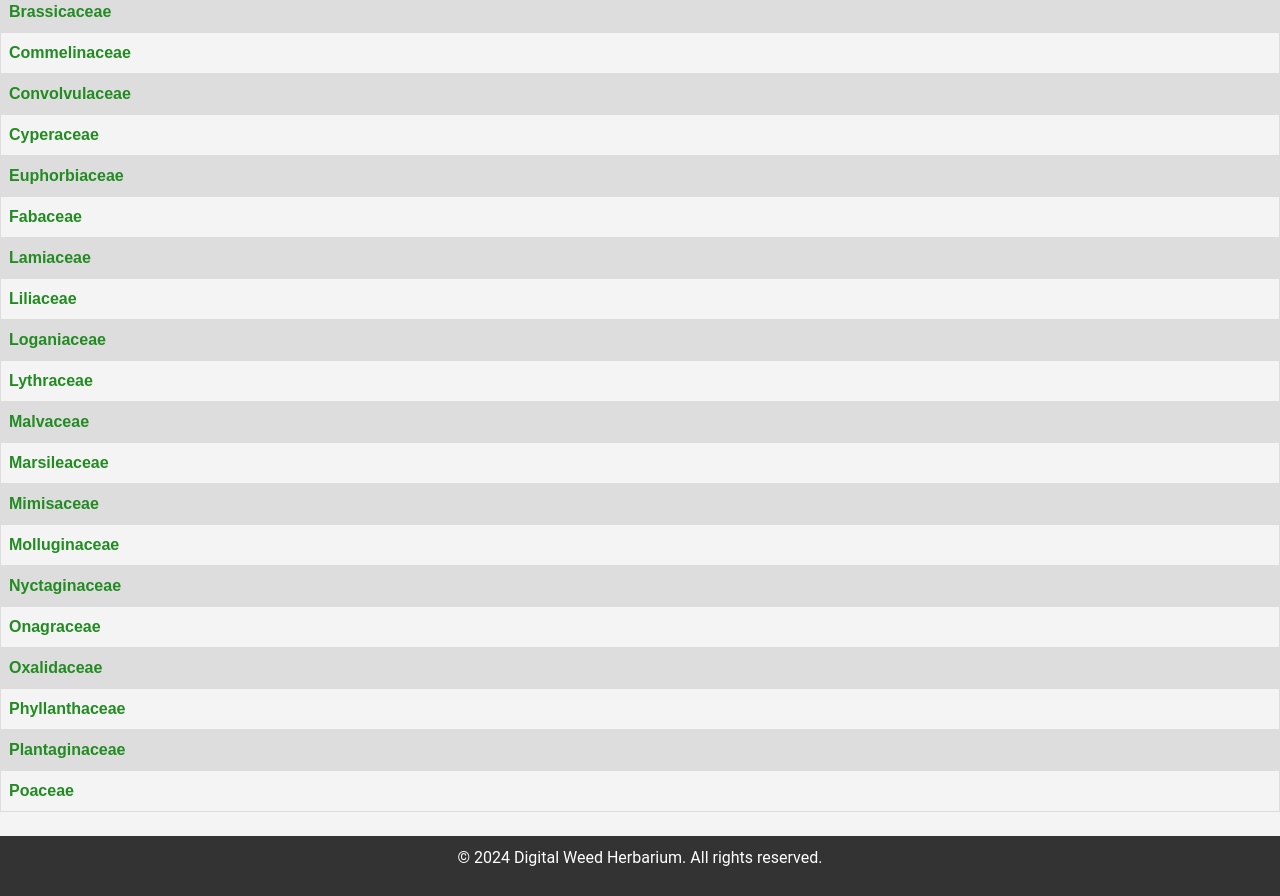
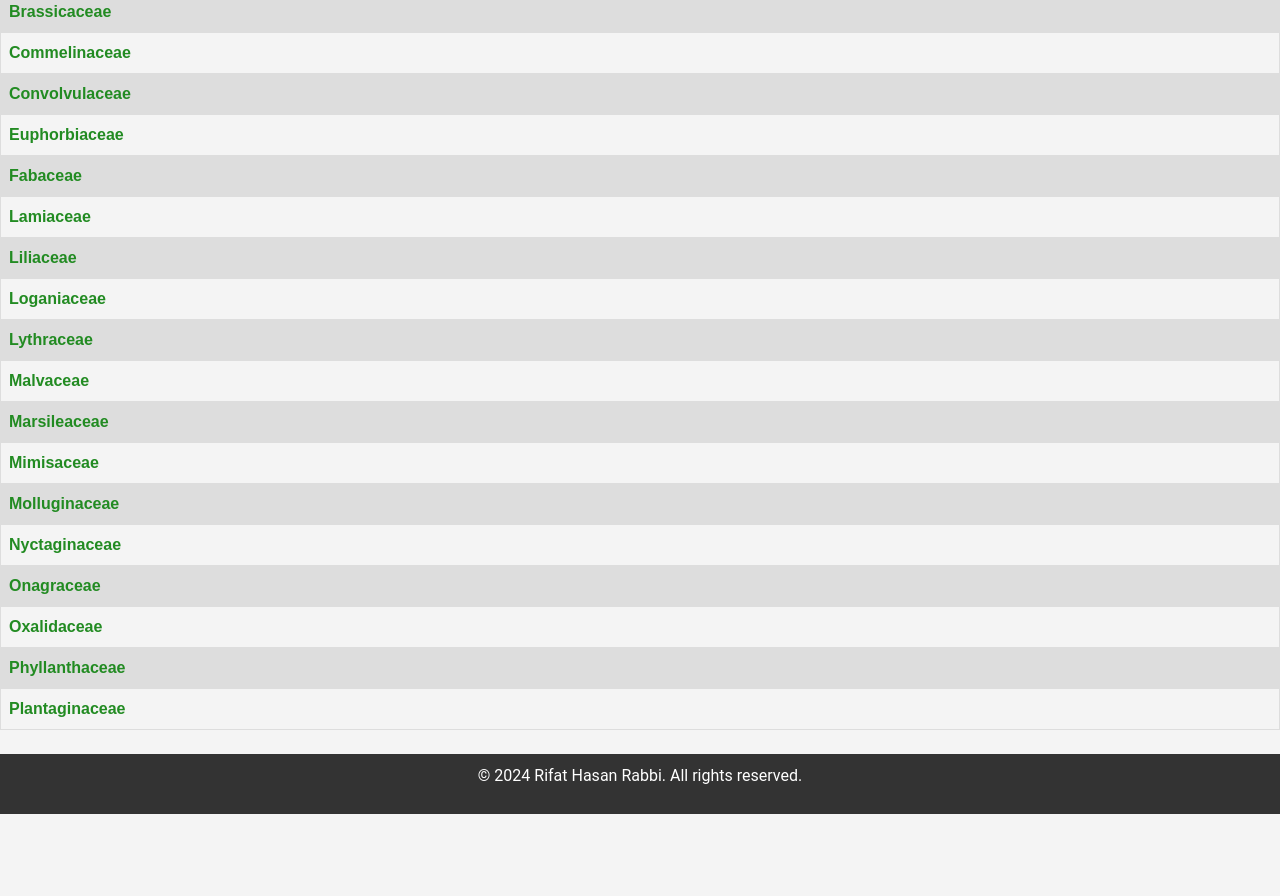
Before and after one commit to rifatishere18/Digital-Weed-herbarium, a plain HTML site: page index.html in a window 1280 px wide. Shown: the part 976-1872 px from the top of the page. After the commit the page ends 1790 px from the top, so only its background shows below. Drawn offline with nearby package versions, Linux system fonts and the light colour scheme.

Commit message:
Update index.html

```diff
--- a/index.html
+++ b/index.html
@@ -132,75 +132,69 @@ tr:nth-child(even) {
     <th><a class="links" href="Amaranthaceae/">Amaranthaceae</a></th>
   </tr>
   <tr>
-    <th><a class="links" href="#">Apocynaceae</a></th>
+    <th><a class="links" href="Apocynaceae/">Apocynaceae</a></th>
   </tr>
   <tr>
-    <th><a class="links" href="#">Asteraceae</a></th>
+    <th><a class="links" href="Asteraceae/">Asteraceae</a></th>
   </tr>
   <tr>
-    <th><a class="links" href="#">Brassicaceae</a></th>
+    <th><a class="links" href="Brassicaceae/">Brassicaceae</a></th>
   </tr>
   <tr>
-    <th><a class="links" href="#">Commelinaceae</a></th>
+    <th><a class="links" href="Commelinaceae">Commelinaceae</a></th>
   </tr>
   <tr>
-    <th><a class="links" href="#">Convolvulaceae</a></th>
+    <th><a class="links" href="Convolvulaceae">Convolvulaceae</a></th>
   </tr>
   <tr>
-    <th><a class="links" href="#">Cyperaceae</a></th>
+    <th><a class="links" href="Euphorbiaceae">Euphorbiaceae</a></th>
   </tr>
   <tr>
-    <th><a class="links" href="#">Euphorbiaceae</a></th>
+    <th><a class="links" href="Fabaceae">Fabaceae</a></th>
   </tr>
   <tr>
-    <th><a class="links" href="#">Fabaceae</a></th>
+    <th><a class="links" href="Lamiaceae/">Lamiaceae</a></th>
   </tr>
   <tr>
-    <th><a class="links" href="#">Lamiaceae</a></th>
+    <th><a class="links" href="Liliaceae/">Liliaceae</a></th>
   </tr>
   <tr>
-    <th><a class="links" href="#">Liliaceae</a></th>
+    <th><a class="links" href="Loganiaceae/">Loganiaceae</a></th>
   </tr>
   <tr>
-    <th><a class="links" href="#">Loganiaceae</a></th>
+    <th><a class="links" href="Lythraceae/">Lythraceae</a></th>
   </tr>
   <tr>
-    <th><a class="links" href="#">Lythraceae</a></th>
+    <th><a class="links" href="Malvaceae/">Malvaceae</a></th>
   </tr>
   <tr>
-    <th><a class="links" href="#">Malvaceae</a></th>
+    <th><a class="links" href="Marsileaceae/">Marsileaceae</a></th>
   </tr>
   <tr>
-    <th><a class="links" href="#">Marsileaceae</a></th>
+    <th><a class="links" href="Mimisaceae/">Mimisaceae</a></th>
   </tr>
   <tr>
-    <th><a class="links" href="#">Mimisaceae</a></th>
+    <th><a class="links" href="Molluginaceae/">Molluginaceae</a></th>
   </tr>
   <tr>
-    <th><a class="links" href="#">Molluginaceae</a></th>
+    <th><a class="links" href="Nyctaginaceae/">Nyctaginaceae</a></th>
   </tr>
   <tr>
-    <th><a class="links" href="#">Nyctaginaceae</a></th>
+    <th><a class="links" href="Onagraceae/">Onagraceae</a></th>
   </tr>
   <tr>
-    <th><a class="links" href="#">Onagraceae</a></th>
+    <th><a class="links" href="Oxalidaceae/">Oxalidaceae</a></th>
   </tr>
   <tr>
-    <th><a class="links" href="#">Oxalidaceae</a></th>
+    <th><a class="links" href="Phyllanthaceae/">Phyllanthaceae</a></th>
   </tr>
   <tr>
-    <th><a class="links" href="#">Phyllanthaceae</a></th>
-  </tr>
-  <tr>
-    <th><a class="links" href="#">Plantaginaceae</a></th>
-  </tr>
-  <tr>
-    <th><a class="links" href="poaceae.html">Poaceae</a></th>
+    <th><a class="links" href="Plantaginaceae/">Plantaginaceae</a></th>
   </tr>
 </table>
 <br>
     <footer>
-        <p>&copy; 2024 Digital Weed Herbarium. All rights reserved.</p>
+        <p>&copy; 2024 <a href="https://rifathasanrabbi.vercel.app/"></a>Rifat Hasan Rabbi. All rights reserved.</p>
     </footer>
 
 <script src="https://cdn.jsdelivr.net/npm/@popperjs/core@2.11.8/dist/umd/popper.min.js" integrity="sha384-I7E8VVD/ismYTF4hNIPjVp/Zjvgyol6VFvRkX/vR+Vc4jQkC+hVqc2pM8ODewa9r" crossorigin="anonymous"></script>
```
